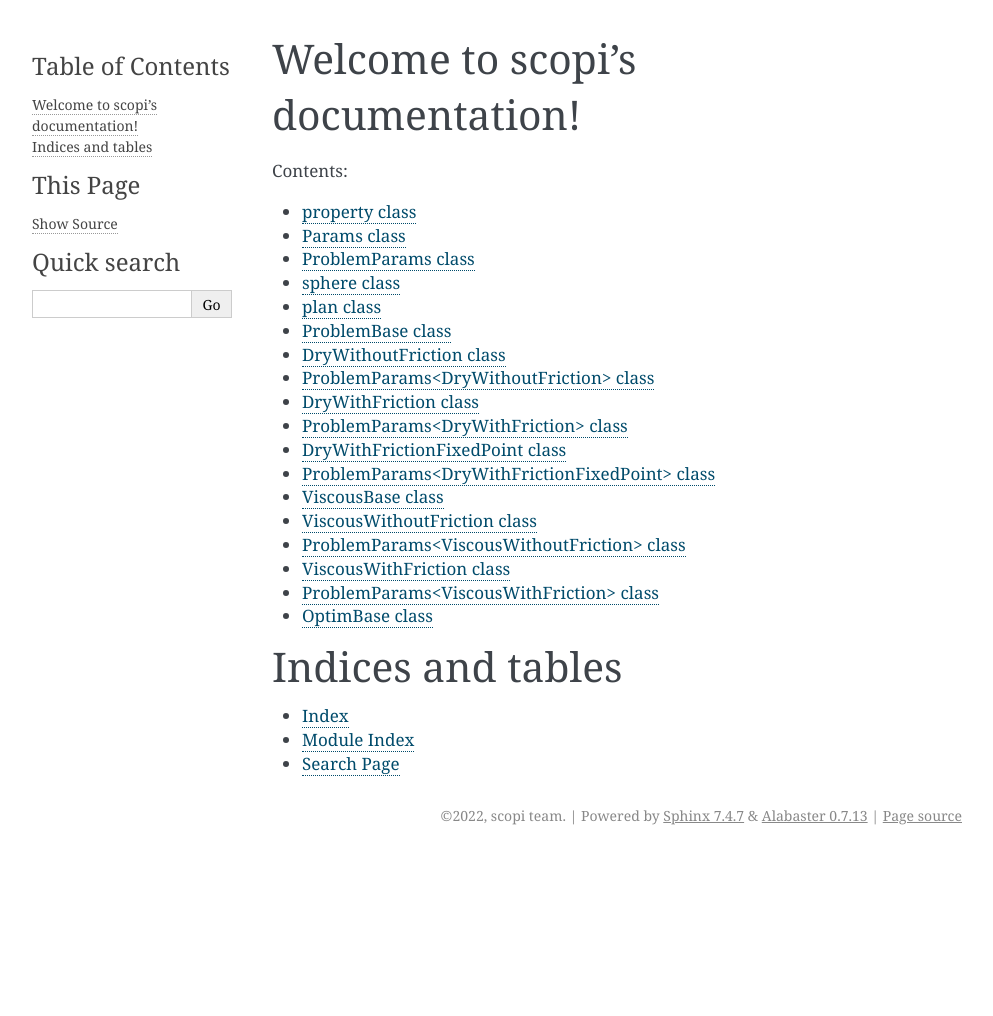
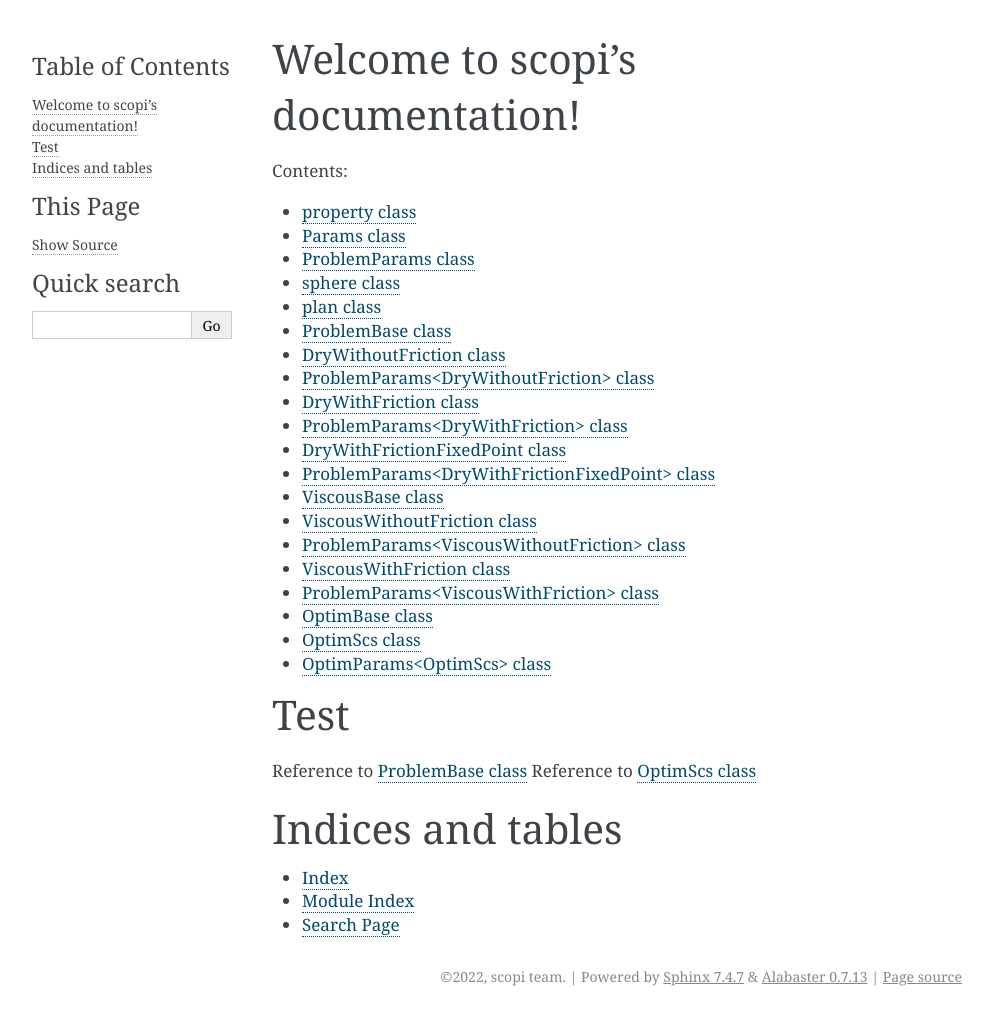
Before and after one commit to hpc-maths/scopi, a Sphinx documentation site: the page built from doc/source/index.rst, in a window 1280 px wide. Shown: the whole page, without its empty margins (148-1141 px from the left). Built offline with Sphinx 7.4.7, drawn with Linux system fonts in a browser that asks for light colours; before the commit the page ends 900 px from its top, so only the background shows below that.

Commit message:
Sphinx for OptimScs

```diff
--- a/doc/source/index.rst
+++ b/doc/source/index.rst
@@ -25,6 +25,13 @@ Welcome to scopi's documentation!
    api/problems/ViscousWithFriction
 
    api/solvers/OptimBase
+   api/solvers/OptimScs
+
+Test
+====
+
+Reference to :doc:`api/problems/ProblemBase`
+Reference to :doc:`api/solvers/OptimScs`
 
 
 Indices and tables
```
Also changed, not shown: doc/source/api/solvers/OptimScs.rst (added, +14 -0 lines), 2 other files.
